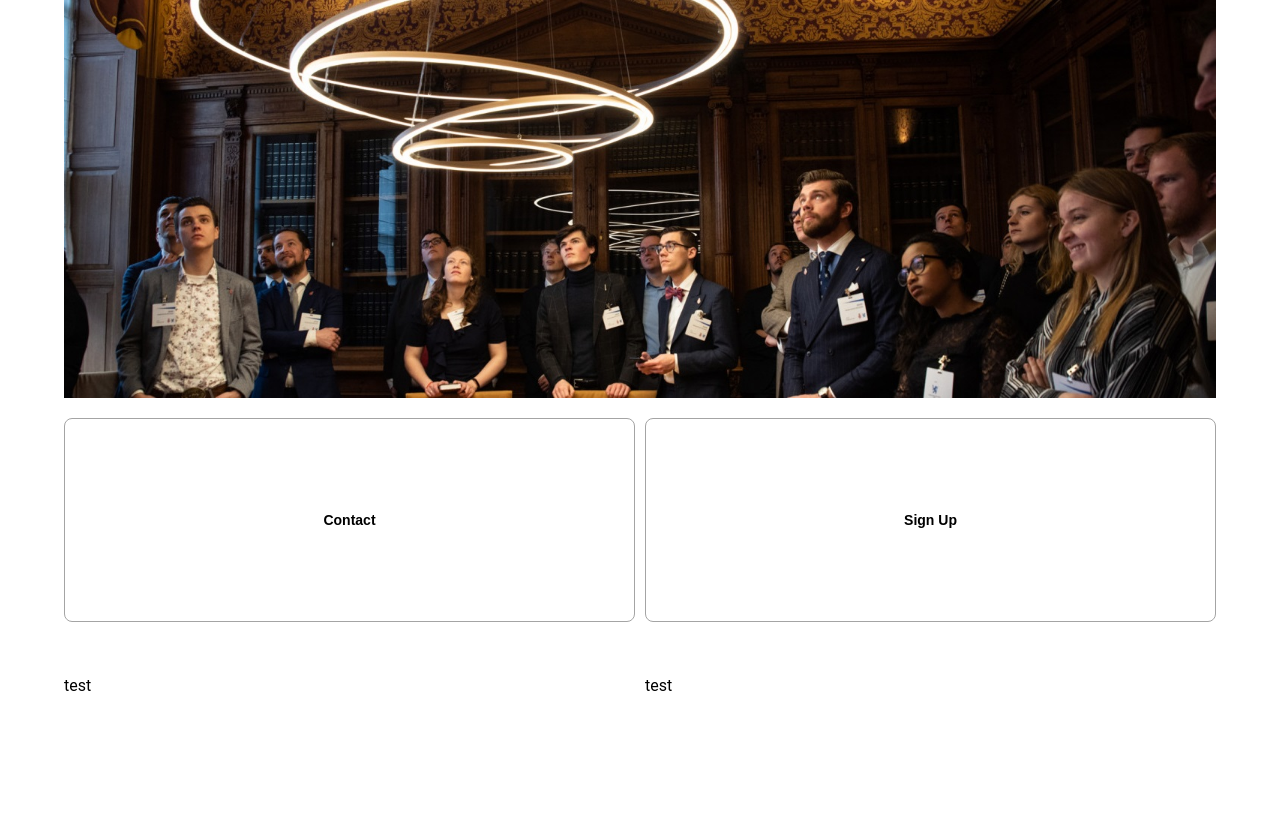
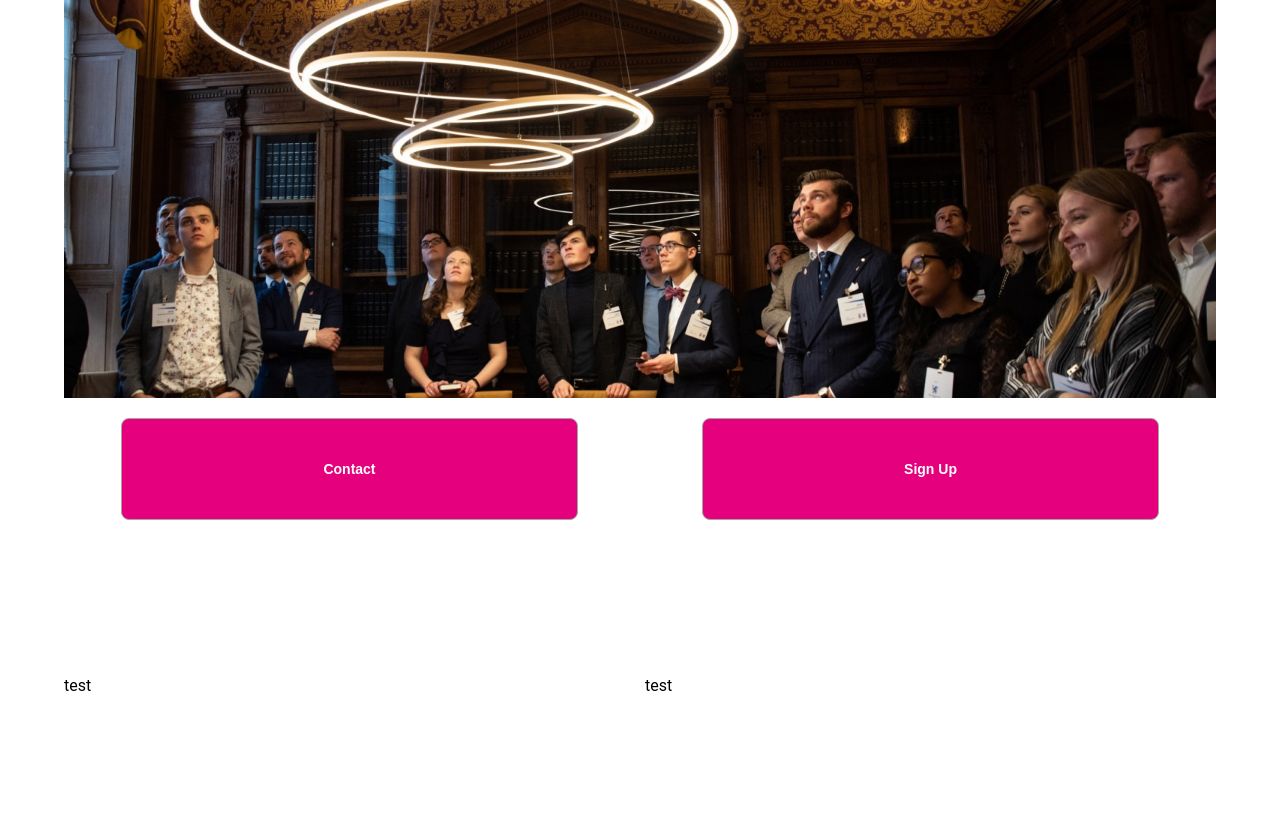
Before and after one commit to lololomick/Project-2, a PHP site: page / in a window 1280 px wide. Shown: the part 92-913 px from the top of the page. Run offline with PHP 8.4, Linux system fonts and the light colour scheme; some libraries are stand-ins or nearby versions.

Commit message:
Update home.css

```diff
--- a/css/home.css
+++ b/css/home.css
@@ -26,13 +26,17 @@
 .signup { grid-area: signup; }
 
 button {
-    background-color: #FFFFFF;
+    background-color: #e5007d;
     border: 1px solid rgb(164, 164, 164);
     border-radius: .5rem;
-    color: #000000;
+    color: #ffffff;
     font-size: .875rem;
     font-weight: 600;
     line-height: 1.25rem;
     padding: .75rem 1rem;
     cursor: pointer;
+    height: 50%;
+    width: 80%;
+    margin-left: auto;
+    margin-right: auto;
 }
```
